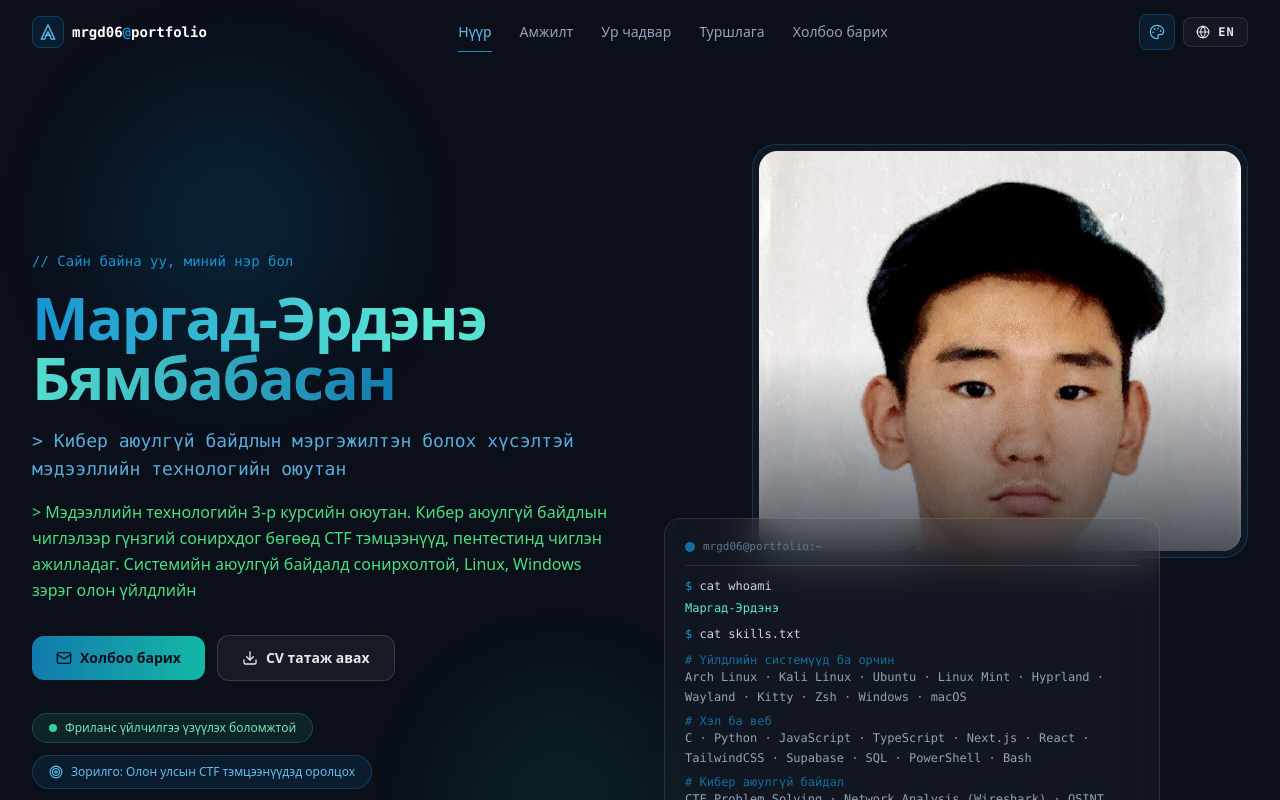
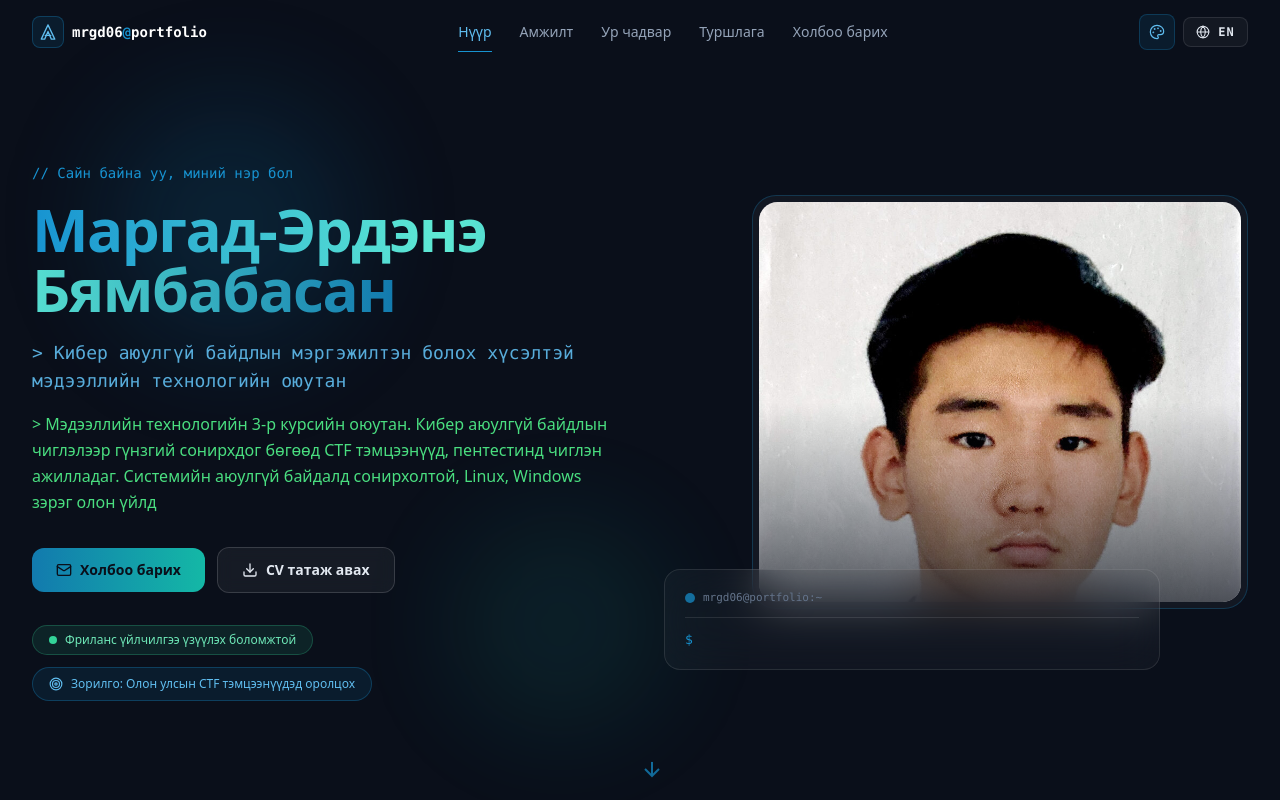
Before and after one commit to Zaprilli/Portfolio_web, a Next.js app: page / in a window 1280 px wide. Shown: the top 800 px of the page. Built offline with nearby package versions, Linux system fonts and the light colour scheme.

Commit message:
hero terminal: start after bio finishes, brighter text

```diff
--- a/components/Hero.tsx
+++ b/components/Hero.tsx
@@ -42,15 +42,18 @@ export default function Hero() {
 
   const titleText = c.title[lang];
   const bioText = `> ${c.bio[lang]}`;
-  const typedFull = useTypewriter(`${titleText}\n${bioText}`, 22, 300);
+  const fullText = `${titleText}\n${bioText}`;
+  const typedFull = useTypewriter(fullText, 22, 300);
   const typedTitle = typedFull.slice(0, titleText.length);
   const typedBio = typedFull.slice(titleText.length + 1);
   const titleDone = typedFull.length > titleText.length;
 
   const cmdWhoami = 'cat whoami';
   const cmdSkills = 'cat skills.txt';
-  const typedCmdWhoami = useTypewriter(cmdWhoami, 40, 900);
-  const typedCmdSkills = useTypewriter(cmdSkills, 40, 2100);
+  const bioDoneAt = fullText.length * 22 + 300;
+  const cmdWhoamiStart = bioDoneAt + 500;
+  const typedCmdWhoami = useTypewriter(cmdWhoami, 40, cmdWhoamiStart);
+  const typedCmdSkills = useTypewriter(cmdSkills, 40, cmdWhoamiStart + 1100);
   const whoamiDone = typedCmdWhoami.length >= cmdWhoami.length;
   const skillsCmdDone = typedCmdSkills.length >= cmdSkills.length;
   const cvHref = content.cv[lang];
@@ -206,7 +209,7 @@ export default function Hero() {
             initial={{ opacity: 0, y: 40 }}
             animate={{ opacity: 1, y: 0 }}
             transition={{ duration: 0.8, delay: 0.55 }}
-            className="glass-card relative z-10 -mt-10 mx-auto w-full max-w-md p-5 font-mono text-xs lg:mr-0 lg:ml-0 lg:w-[85%] lg:max-w-none"
+            className="glass-card relative z-10 -mt-10 mx-auto w-full max-w-md p-5 font-mono text-[13px] lg:mr-0 lg:ml-0 lg:w-[85%] lg:max-w-none"
           >
             <div className="mb-3 flex items-center gap-2 border-b border-white/10 pb-2.5">
               <span className="h-2.5 w-2.5 rounded-full bg-brand-400/70" />
@@ -226,8 +229,8 @@ export default function Hero() {
                 <div className="space-y-1.5 pt-1">
                   {skillCategories.map((cat) => (
                     <div key={cat.category.en}>
-                      <p className="text-brand-400/70"># {cat.category[lang]}</p>
-                      <p className="break-words leading-relaxed text-slate-400">
+                      <p className="text-brand-300"># {cat.category[lang]}</p>
+                      <p className="break-words leading-relaxed text-slate-300">
                         {cat.items.join(' · ')}
                       </p>
                     </div>
```
